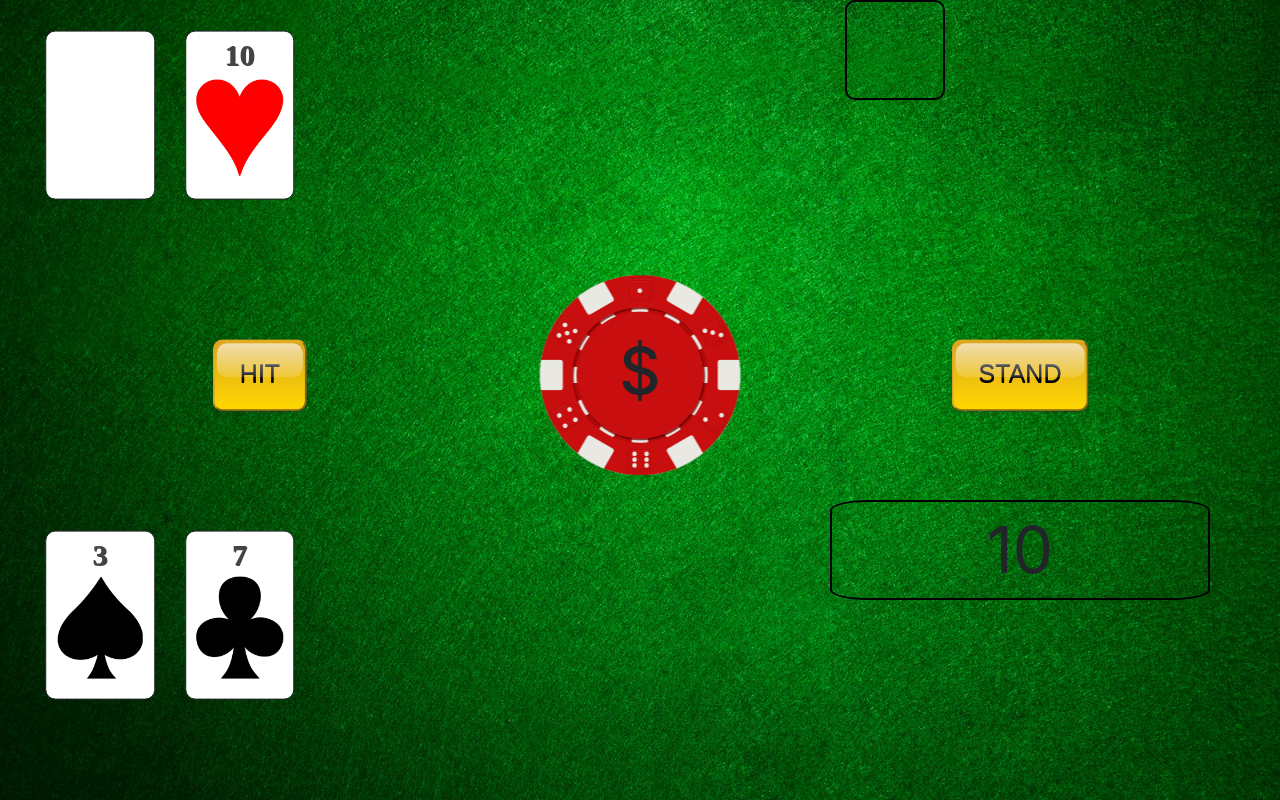
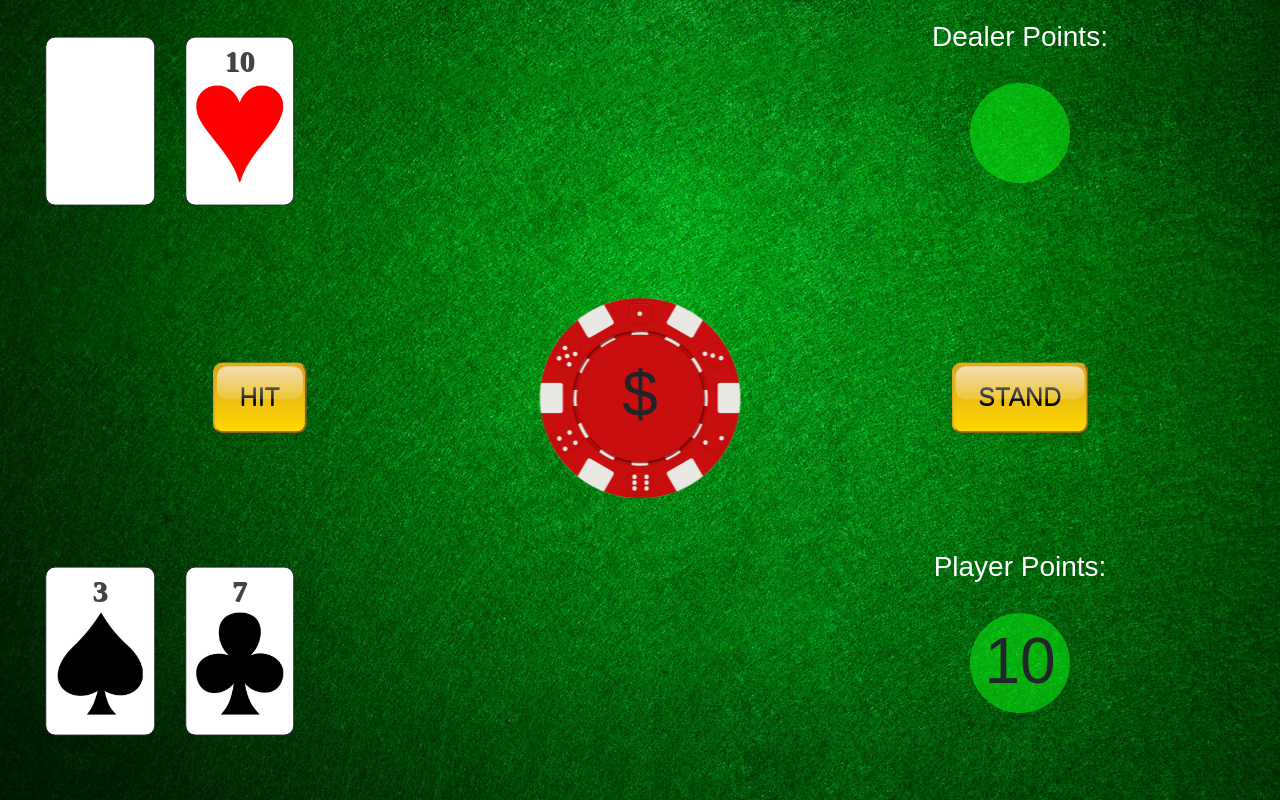
Before and after one commit to gomboslarina/javascript-blackjack, a Flask app: page /gameplay in a window 1280 px wide. Run offline with Flask 2, Linux system fonts and the light colour scheme; some libraries are stand-ins or nearby versions.

Commit message:
CSS 2.0 Points look cute

```diff
--- a/static/css/main.css
+++ b/static/css/main.css
@@ -3,6 +3,7 @@ body {
     text-align: center;
     background-repeat: no-repeat;
     background-size: cover;
+    font-family: sans-serif;
 
 }
 
@@ -53,7 +54,7 @@ body {
 }
 
 .row {
-    height: 250px;
+    height: 265px;
     text-align: center;
 }
 
@@ -161,9 +162,19 @@ h1 {
 }
 
 #dealer-points,#player-points {
+    text-align: center;
     font-size: 4em;
     width: 100px;
     height: 100px;
-    border-radius: 10%;
-    border: 2px solid #000;
+    border-radius: 50%;
+    background-color: rgba(10, 300, 20, 0.5);
+    position: absolute;
+    top: 50%;
+    left: 50%;
+    transform: translate(-50%, -50%);
 }
+
+h3 {
+    color: white;
+    padding: 20px;
+}
--- a/templates/game.html
+++ b/templates/game.html
@@ -5,7 +5,7 @@
         <div id="dealer-cards"  class="col-8">
         </div>
         <div class="col-4">
-{#          dealer points sum#}
+            <h3>Dealer Points:</h3>
             <div id="dealer-points">
 
             </div>
@@ -28,8 +28,10 @@
       <div class="row">
         <div id="player-cards" class="col-8">
         </div>
-        <div id="player-points" class="col-4">
-{#          player points sum#}
+        <div class="col-4">
+            <h3>Player Points:</h3>
+            <div id="player-points">
+            </div>
         </div>
       </div>
     </div>
```
